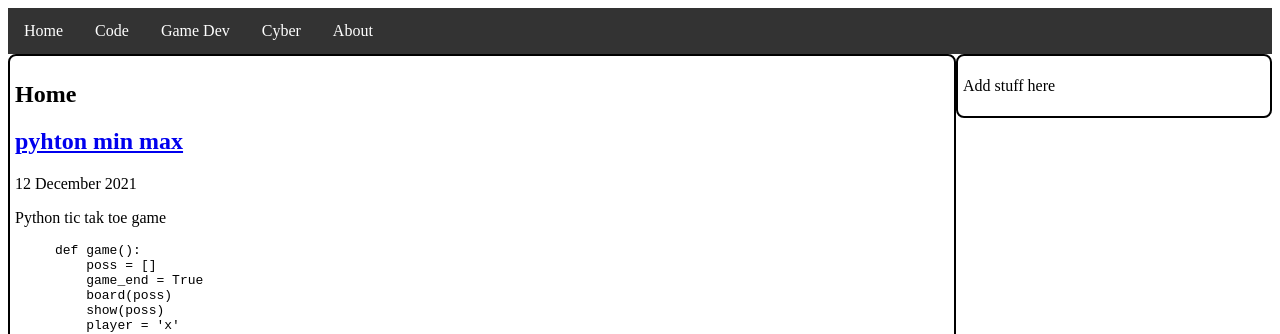
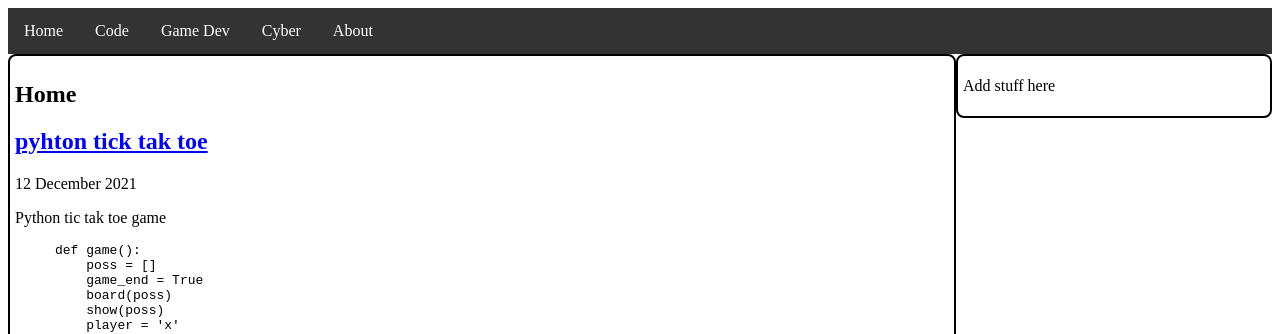
Before and after one commit to ltlexi1408/ltlexi1408.github.io, a Jekyll site: the page built from index.markdown, in a window 1280 px wide and 900 px high. Shown: the top 334 px of the window. Built offline with Jekyll 4.4.1, drawn with Linux system fonts in a browser that asks for light colours.

Commit message:
post update

```diff
--- a/_posts/2021-12-16-tick-tak-toe python.markdown
+++ b/_posts/2021-12-16-tick-tak-toe python.markdown
@@ -1,6 +1,6 @@
 ---
 layout: post
-title:  "pyhton min max"
+title:  "pyhton tick tak toe"
 date:   2021-12-12 21:24:41 +1100
 categories: [code ,python]
 ---
```
